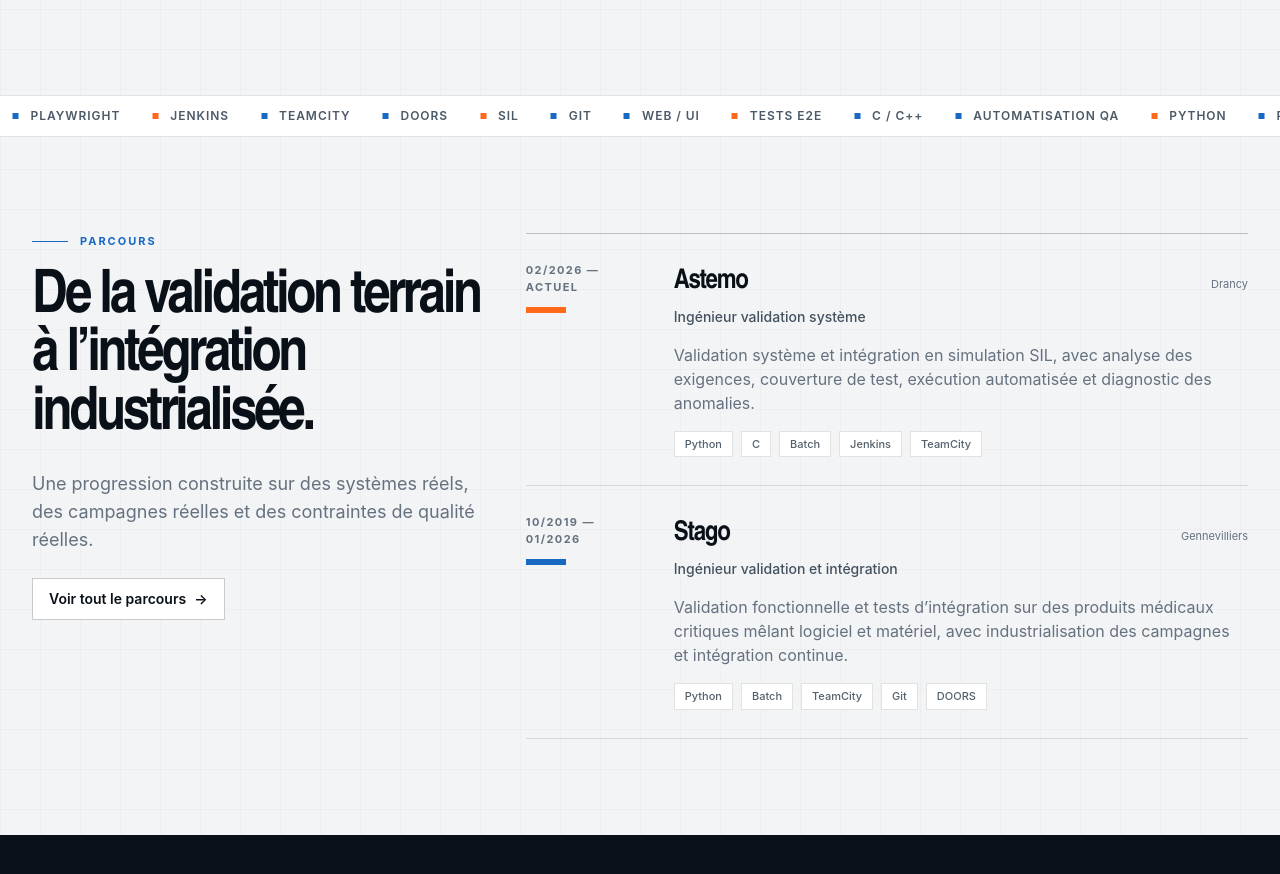
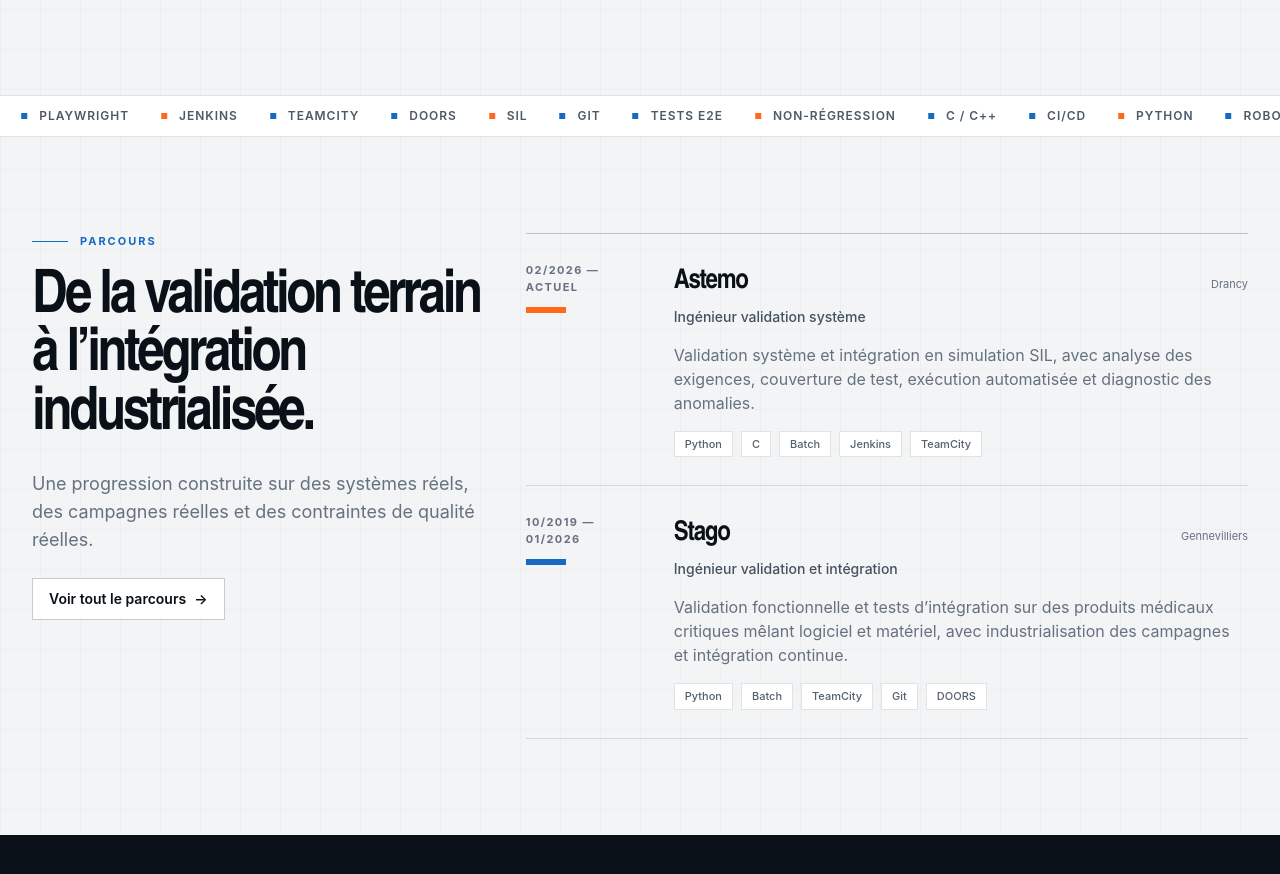
Before and after one commit to Robotham33/Portfolio-Hamza-Ghourabi, a Next.js app: page / in a window 1280 px wide. Shown: the part 1871-2745 px from the top of the page. Built offline with nearby package versions, Linux system fonts and the light colour scheme.

Commit message:
refine(ui): keep technology strip focused on QA

```diff
--- a/components/sections/tech-strip.tsx
+++ b/components/sections/tech-strip.tsx
@@ -7,10 +7,10 @@ const technologies = [
   "DOORS",
   "SIL",
   "Git",
-  "Web / UI",
   "Tests E2E",
+  "Non-régression",
   "C / C++",
-  "Automatisation QA",
+  "CI/CD",
 ] as const;
 
 export function TechStrip() {
```
